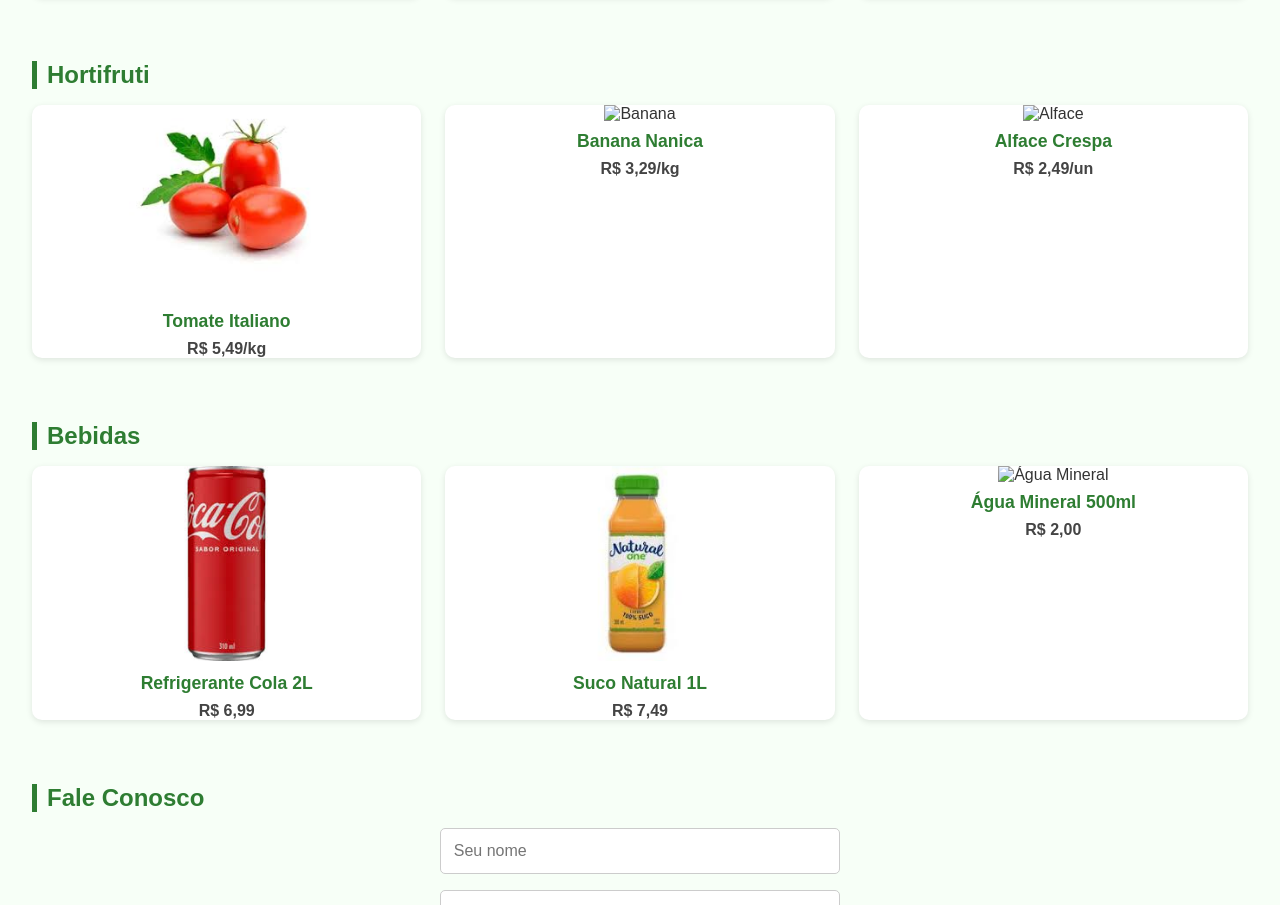
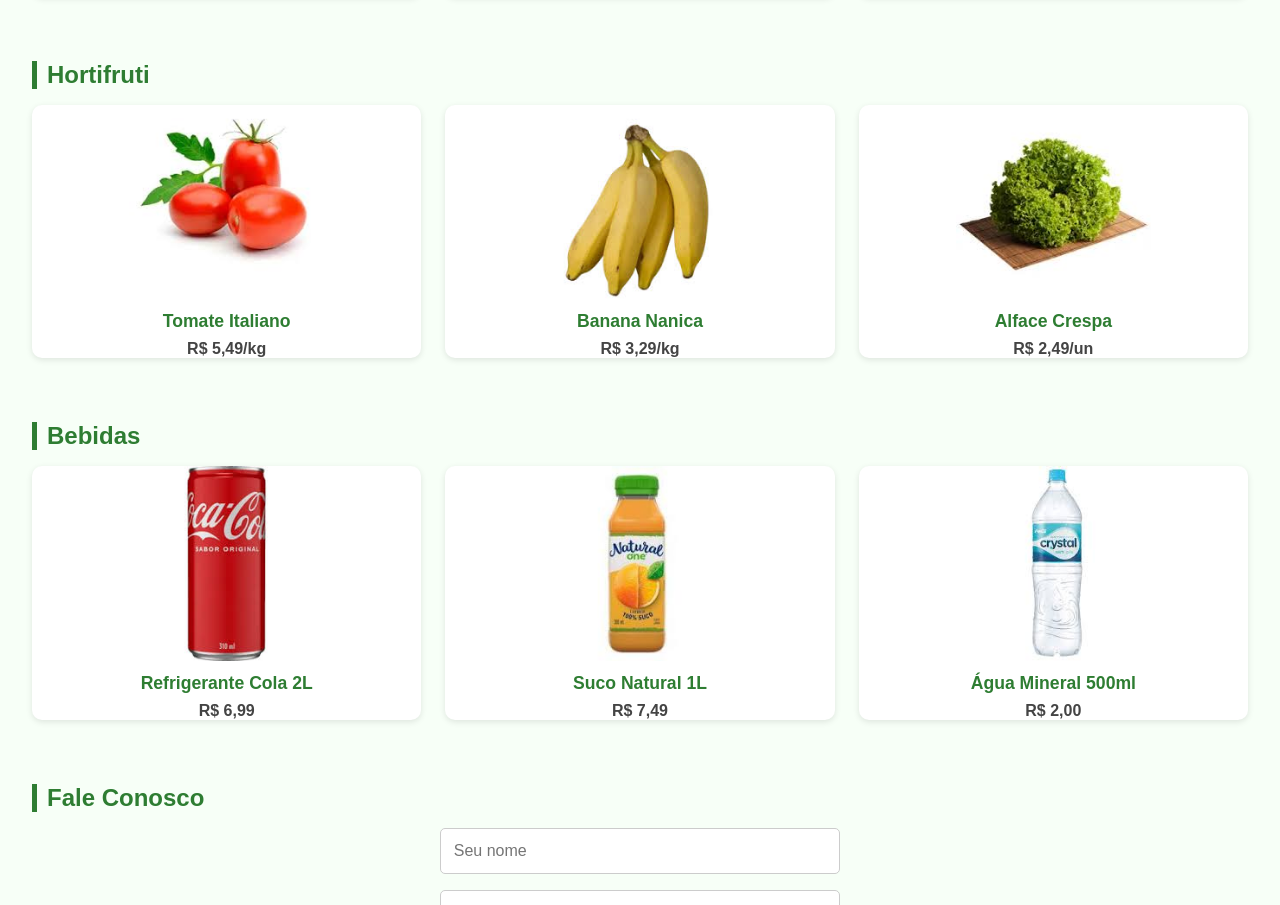
Before and after one commit to derlegalmococa/supermercadomodelo1, a plain HTML site: page index.html in a window 1280 px wide. Shown: the part 833-1738 px from the top of the page. Drawn offline with Linux system fonts and the light colour scheme.

Commit message:
Update index.html

```diff
--- a/index.html
+++ b/index.html
@@ -239,12 +239,12 @@
         <p>R$ 5,49/kg</p>
       </div>
       <div class="card">
-        <img src="banana" alt="Banana">
+        <img src="banana.jpg" alt="Banana">
         <h3>Banana Nanica</h3>
         <p>R$ 3,29/kg</p>
       </div>
       <div class="card">
-        <img src="alface" alt="Alface">
+        <img src="alface.jpg" alt="Alface">
         <h3>Alface Crespa</h3>
         <p>R$ 2,49/un</p>
       </div>
@@ -265,7 +265,7 @@
         <p>R$ 7,49</p>
       </div>
       <div class="card">
-        <img src="agua" alt="Água Mineral">
+        <img src="agua.jpg" alt="Água Mineral">
         <h3>Água Mineral 500ml</h3>
         <p>R$ 2,00</p>
       </div>
```
